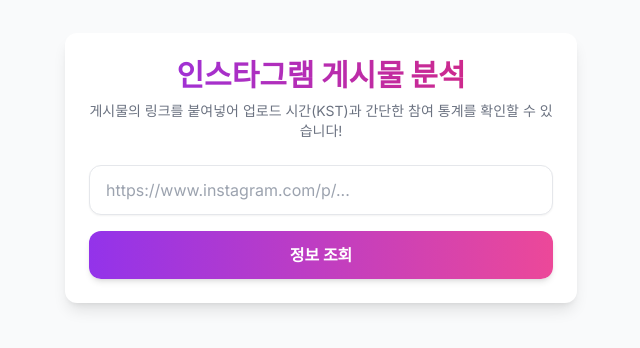
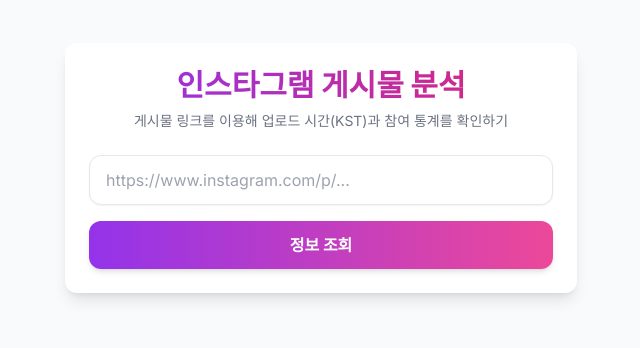
Before and after one commit to eelrkdud-creator/insta2, a Next.js app: page / in a window 1280 px wide. Shown: the part 232-580 px from the top of the page, without its empty margins (319-959 px from the left). Built offline with nearby package versions, Linux system fonts and the light colour scheme.

Commit message:
Update page.tsx

```diff
--- a/app/page.tsx
+++ b/app/page.tsx
@@ -41,8 +41,7 @@
                         인스타그램 게시물 분석
                     </h1>
                     <p className="text-sm text-gray-500">
-                        게시물의 링크를 붙여넣어 업로드 시간(KST)과
-                        간단한 참여 통계를 확인할 수 있습니다!
+                        게시물 링크를 이용해 업로드 시간(KST)과 참여 통계를 확인하기
                     </p>
                 </div>
 
```
